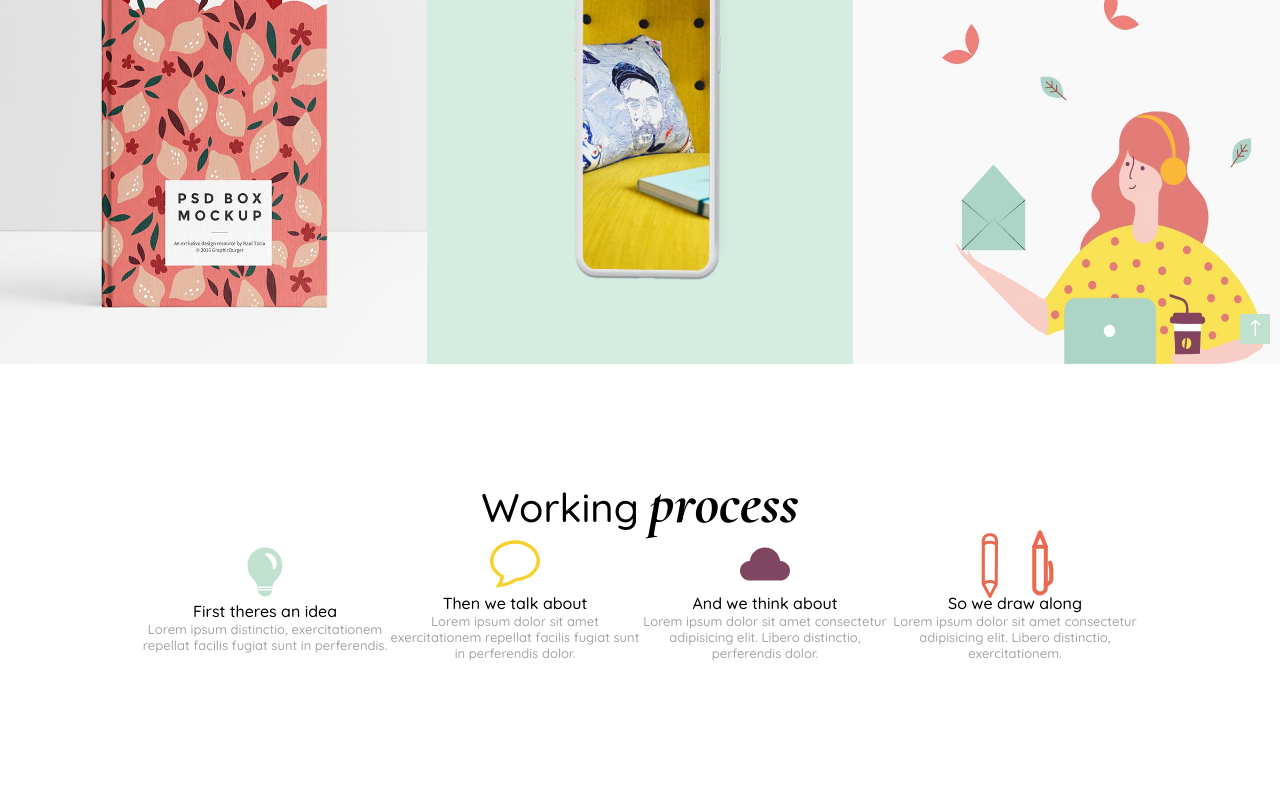
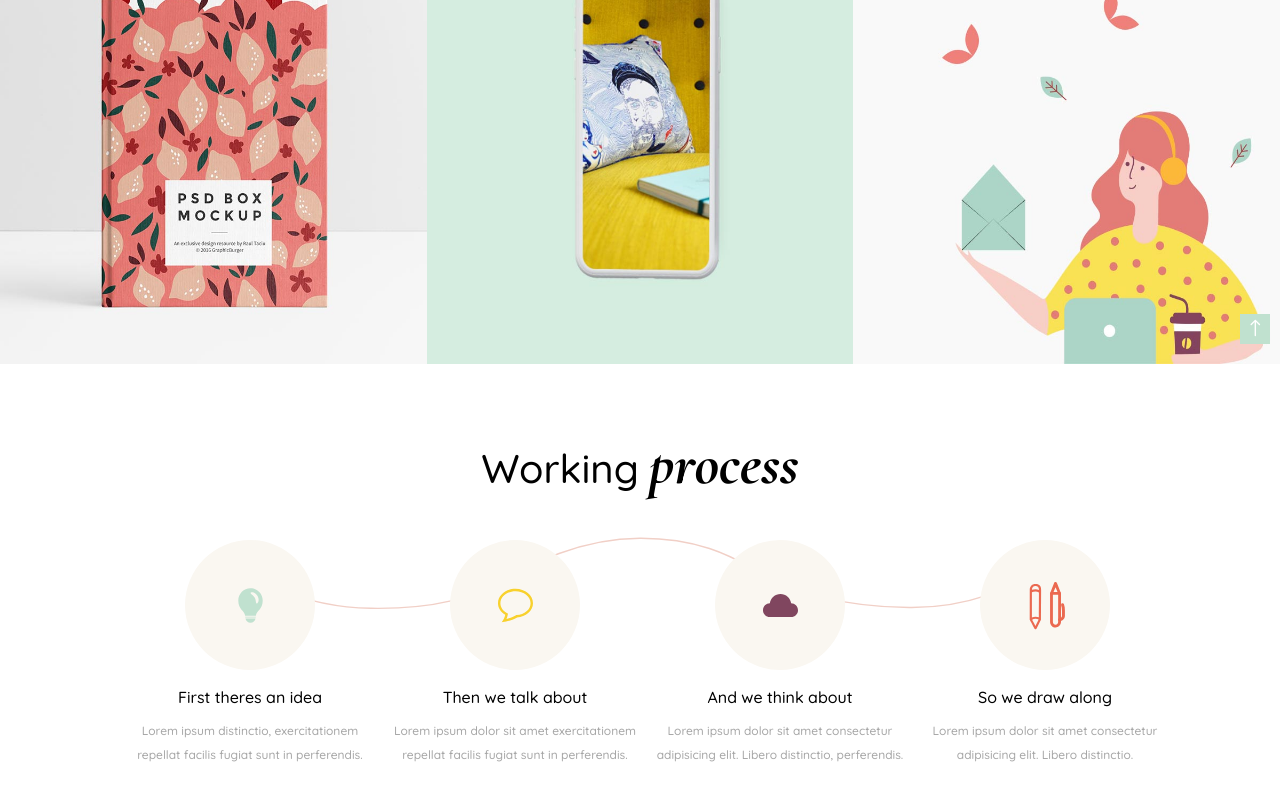
Before and after one commit to camillapalombi/proj-html-vuejs, a Vue app: page / in a window 1280 px wide. Shown: the part 1108-1908 px from the top of the page. Before the commit the page ends 1872 px from the top, so only its background shows below. Built offline with nearby package versions, Linux system fonts and the light colour scheme.

Commit message:
Main Section Three

```diff
--- a/src/assets/style/partials/_reset.scss
+++ b/src/assets/style/partials/_reset.scss
@@ -7,10 +7,3 @@
 html {
     font-family: 'Quicksand', sans-serif;
 }
-
-.cursive-world {
-    font-family: 'Cormorant Garamond', serif;
-    font-size: 70px;
-    font-style: italic;
-    font-weight: bold;
-}
--- a/src/components/MainSectionThree.vue
+++ b/src/components/MainSectionThree.vue
@@ -15,7 +15,11 @@
 
               <div class="subtitle"> {{ card.subtitle }}</div>
           </div>
+
+
       </div>
+
+      <img class="pink-wave" src="./../../public/img/svg-3-onda-rosa.svg" alt="">
       </div>
   </section>
 </template>
@@ -36,19 +40,19 @@ data () {
                 icon: 'message.svg',
                 iconRight: '',
                 title: 'Then we talk about',
-                subtitle: 'Lorem ipsum dolor sit amet exercitationem repellat facilis fugiat sunt in perferendis dolor.'
+                subtitle: 'Lorem ipsum dolor sit amet exercitationem repellat facilis fugiat sunt in perferendis.'
             },
             {
                 icon: 'cloud.svg',
                 iconRight: '',
                 title: 'And we think about',
-                subtitle: 'Lorem ipsum dolor sit amet consectetur adipisicing elit. Libero distinctio, perferendis dolor.'
+                subtitle: 'Lorem ipsum dolor sit amet consectetur adipisicing elit. Libero distinctio, perferendis.'
             },
             {
                 icon: 'pencil.svg',
                 iconRight: 'pen.svg',
                 title: 'So we draw along',
-                subtitle: 'Lorem ipsum dolor sit amet consectetur adipisicing elit. Libero distinctio, exercitationem.'
+                subtitle: 'Lorem ipsum dolor sit amet consectetur adipisicing elit. Libero distinctio.'
             },
         ]
     }
@@ -61,16 +65,18 @@ data () {
 @import '../assets/style/partials/variables';
 
 .section-three {
-    height: 25rem;
+    height: 28rem;
     display: flex;
     justify-content: center;
     align-items: center;
 }
 .container-section-content {
+    height: 20rem;
     display: flex;
-    justify-content: center;
+    justify-content: space-around;
     align-items: center;
     flex-direction: column;
+    position: relative;
 }
 .cursive-world {
     font-family: 'Cormorant Garamond', serif;
@@ -81,14 +87,15 @@ data () {
 h2 {
     font-size: 40px;
     font-weight: 100;
+    margin-bottom: 40px;
 }
 img {
-    width: 50px;
+    width: 35px;
 }
 .container-all-cards {
     display: flex;
     justify-content: center;
-    align-items: center;
+    align-items: stretch;
 }
 .card-box {
     display: flex;
@@ -96,17 +103,39 @@ img {
     justify-content: center;
     align-items: center;
     width: 250px;
+    margin-left: 15px;
+    line-height: 1.5em;
 }
 .subtitle {
     text-align: center;
     color: $subtitleGrey;
-    font-size: 13px;
+    font-size: 12px;
+    margin-top: 10px;
 }
 .rotate {
     transform: rotate(315deg);
 }
 .rotate-top {
     transform: rotate(135deg);
+    margin-left: -15px;
+}
+.img-bubble {
+    width: 130px;
+    height: 130px;
+    background-color: #FAF7F1;
+    border-radius: 50%;
+    display: flex;
+    justify-content: center;
+    align-items: center;
+    margin-bottom: 15px;
+    z-index: 20;
+}
+.pink-wave {
+    width: 800px;
+    transform: rotate(360deg);
+    position: absolute;
+    top: 100px;
+    left: 20;
 }
 
 </style>
```
